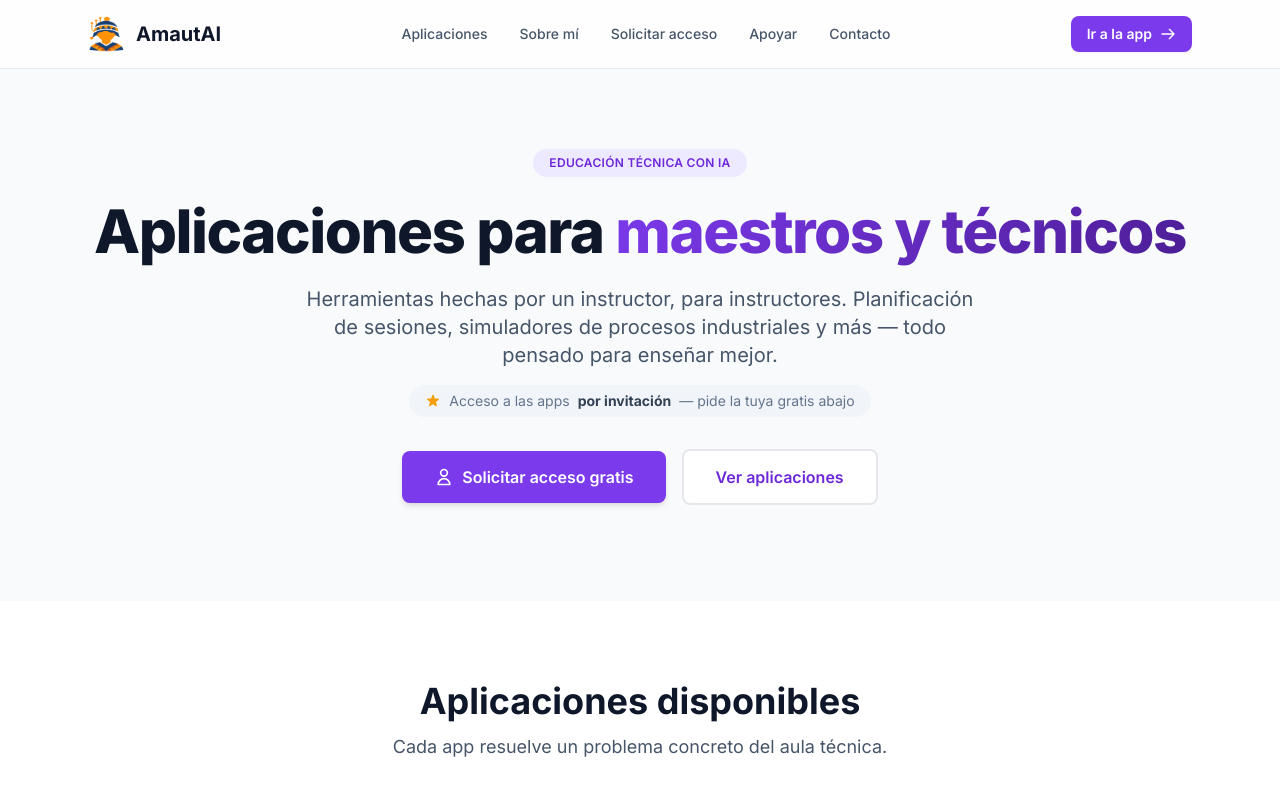
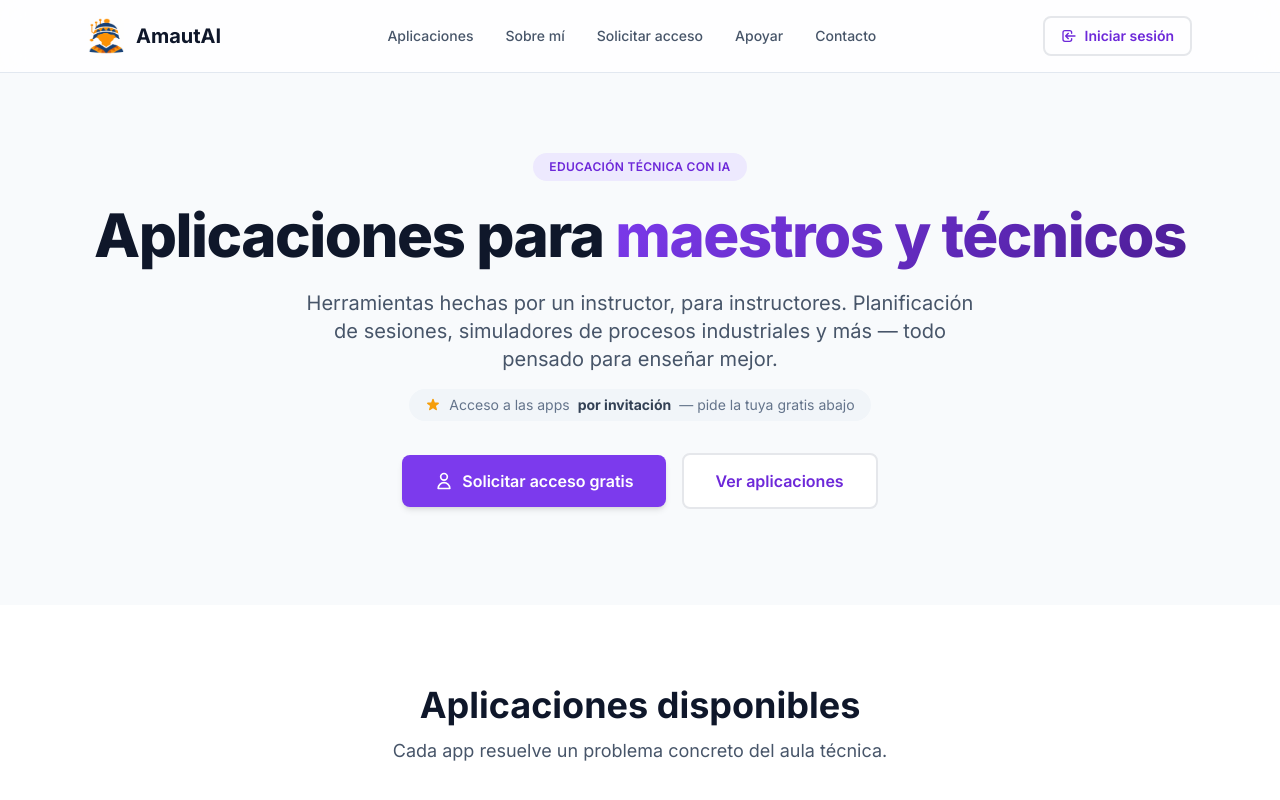
Before and after one commit to automaxtecx-png/amautai-portal, a plain HTML site: page index.html in a window 1280 px wide. Shown: the top 800 px of the page. Drawn offline with nearby package versions, Linux system fonts and the light colour scheme.

Commit message:
UX: navbar 'Ir a la app' (CTA primario morado) -> 'Iniciar sesion' (secundario con borde). Apunta a /auth/login. Evita confundir visitantes nuevos que no tienen cuenta.

```diff
--- a/index.html
+++ b/index.html
@@ -177,9 +177,9 @@
         <li><a href="#donaciones" class="hover:text-brand-600 transition">Apoyar</a></li>
         <li><a href="#contacto" class="hover:text-brand-600 transition">Contacto</a></li>
       </ul>
-      <a href="https://app.amautai.com" class="hidden md:inline-flex items-center gap-2 px-4 py-2 bg-brand-600 text-white rounded-lg text-sm font-semibold hover:bg-brand-700 transition shadow-sm">
-        Ir a la app
-        <svg class="w-4 h-4" fill="none" stroke="currentColor" stroke-width="2" viewBox="0 0 24 24"><path stroke-linecap="round" stroke-linejoin="round" d="M14 5l7 7m0 0l-7 7m7-7H3" /></svg>
+      <a href="https://app.amautai.com/auth/login" class="hidden md:inline-flex items-center gap-2 px-4 py-2 border-2 border-brand-200 text-brand-700 rounded-lg text-sm font-semibold hover:border-brand-400 hover:bg-brand-50 transition" title="Solo para usuarios con cuenta. Si no tienes, solicita acceso abajo.">
+        <svg class="w-4 h-4" fill="none" stroke="currentColor" stroke-width="2" viewBox="0 0 24 24"><path stroke-linecap="round" stroke-linejoin="round" d="M11 16l-4-4m0 0l4-4m-4 4h14m-5 4v1a3 3 0 01-3 3H6a3 3 0 01-3-3V7a3 3 0 013-3h7a3 3 0 013 3v1" /></svg>
+        Iniciar sesión
       </a>
     </nav>
   </header>
```
